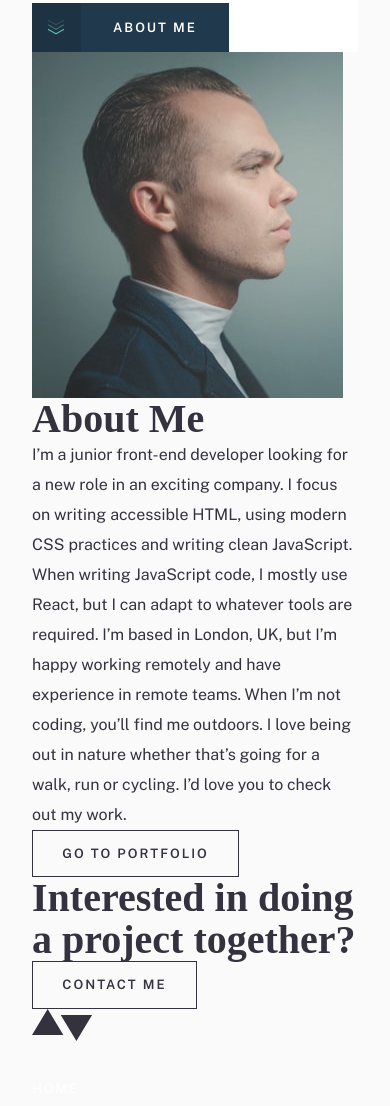
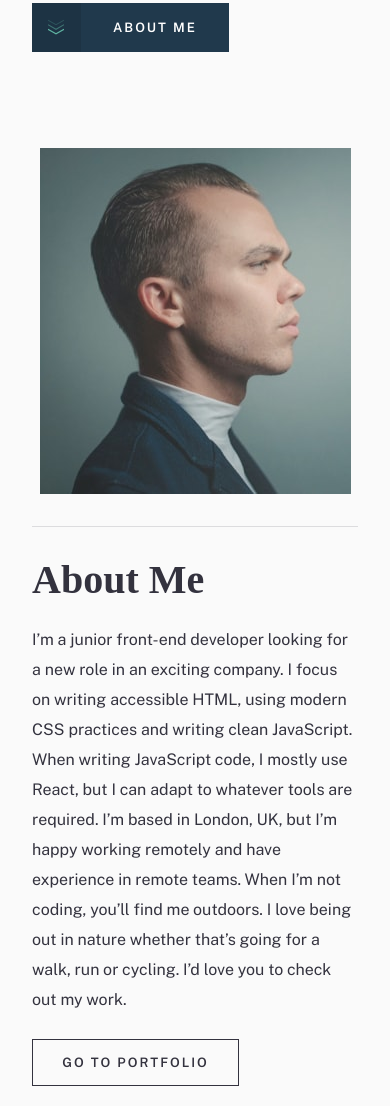
Before and after one commit to karolbanat/minimalist-portfolio-website, a website: page index.html in a window 390 px wide. Shown: the part 596-1702 px from the top of the page. Drawn offline with nearby package versions, Linux system fonts and the light colour scheme; a web font is replaced by a local one.

Commit message:
About section

```diff
--- a/index.html
+++ b/index.html
@@ -62,16 +62,17 @@
 
   <main>
     <div class="container">
-      <section id="about-me" class="flex">
+      <section id="about-me" class="content-grid margin-block-about">
         <picture>
-          <source media="(min-width: 992px)"
+          <source media="(min-width: 1200px)"
                   srcset="./dist/images/homepage/desktop/image-homepage-profile.jpg 1x, ./dist/images/homepage/desktop/image-homepage-profile@2x.jpg 2x">
           <source media="(min-width: 768px)"
                   srcset="./dist/images/homepage/tablet/image-homepage-profile.jpg 1x, ./dist/images/homepage/tablet/image-homepage-profile@2x.jpg 2x">
           <source
                   srcset="./dist/images/homepage/mobile/image-homepage-profile.jpg 1x, ./dist/images/homepage/mobile/image-homepage-profile@2x.jpg 2x">
           <img src="./dist/images/homepage/mobile/image-homepage-profile.jpg"
-               alt="Alex Spencer picture">
+               alt="Alex Spencer picture"
+               class="mx-auto">
         </picture>
         <header class="content-border-body">
           <h2 class="section-heading section-heading--secondary">About Me</h2>
--- a/src/sass/abstracts/_variables.scss
+++ b/src/sass/abstracts/_variables.scss
@@ -2,6 +2,7 @@ $breakpoints: (
 	small: 36em,
 	medium: 48em,
 	large: 62em,
+	xlarge: 75em,
 );
 
 $colors: (
--- /dev/null
+++ b/src/sass/components/_content-border-body.scss
@@ -0,0 +1,23 @@
+@use '../abstracts/mixins' as mxn;
+@use '../abstracts/functions' as func;
+
+.content-border-body {
+	$border-clr: func.get-color(primary, 700);
+	--padding-top: 3.2rem;
+	--padding-bottom: 5rem;
+	display: flex;
+	flex-direction: column;
+	align-items: flex-start;
+	justify-content: center;
+	gap: 2.4rem;
+	padding-block-start: var(--padding-top);
+	padding-block-end: var(--padding-bottom);
+	border-block: 1px solid fade-out($border-clr, 0.85);
+	@include mxn.mq(medium) {
+		--padding-top: 4.8rem;
+		--padding-bottom: 4.8rem;
+	}
+	@include mxn.mq(large) {
+		margin-inline: 9.5rem;
+	}
+}
--- a/src/sass/components/_index.scss
+++ b/src/sass/components/_index.scss
@@ -2,5 +2,6 @@
 @forward './buttons/button';
 @forward './links/nav-link';
 @forward './section-heading';
+@forward './content-border-body';
 @forward './navigation';
 @forward './primary-header';
--- a/src/sass/components/_primary-header.scss
+++ b/src/sass/components/_primary-header.scss
@@ -8,7 +8,7 @@
 		align-items: flex-start;
 		gap: clamp(3.2rem, 5vw, 4.8rem);
 		max-width: var(--max-width);
-		background-color: var(--clr-neutral-100);
+		background-color: var(--clr-neutral-200);
 		@include mxn.mq(small) {
 			--max-width: 51.4rem;
 			padding-block-start: 5.6rem;
--- a/src/sass/layout/_grid.scss
+++ b/src/sass/layout/_grid.scss
@@ -20,3 +20,18 @@
 		}
 	}
 }
+
+.content-grid {
+	--content-flex-gap: 3.2rem;
+	display: grid;
+	gap: var(--content-flex-gap);
+	@include mxn.mq(medium) {
+		--content-flex-gap: 7rem;
+		grid-auto-flow: column;
+		grid-template-columns: auto 1fr;
+	}
+
+	@include mxn.mq(large) {
+		--content-flex-gap: 3rem;
+	}
+}
--- a/src/sass/utility/_index.scss
+++ b/src/sass/utility/_index.scss
@@ -1 +1,2 @@
 @forward './visually-hidden';
+@forward './margin';
--- /dev/null
+++ b/src/sass/utility/_margin.scss
@@ -0,0 +1,7 @@
+.margin-block-about {
+	margin-block: clamp(9.6rem, 15vw, 15rem);
+}
+
+.mx-auto {
+	margin-inline: auto;
+}
```
Also changed, not shown: dist/css/main.min.css.
